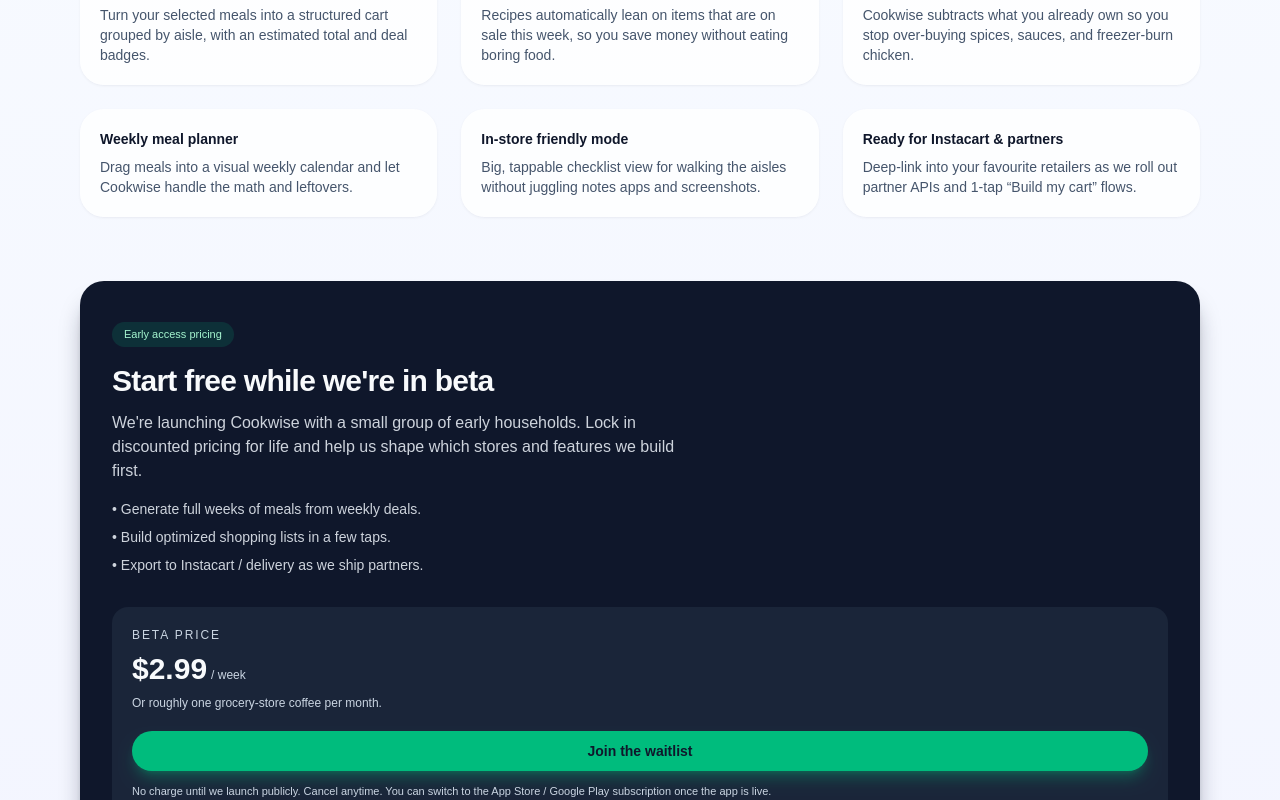
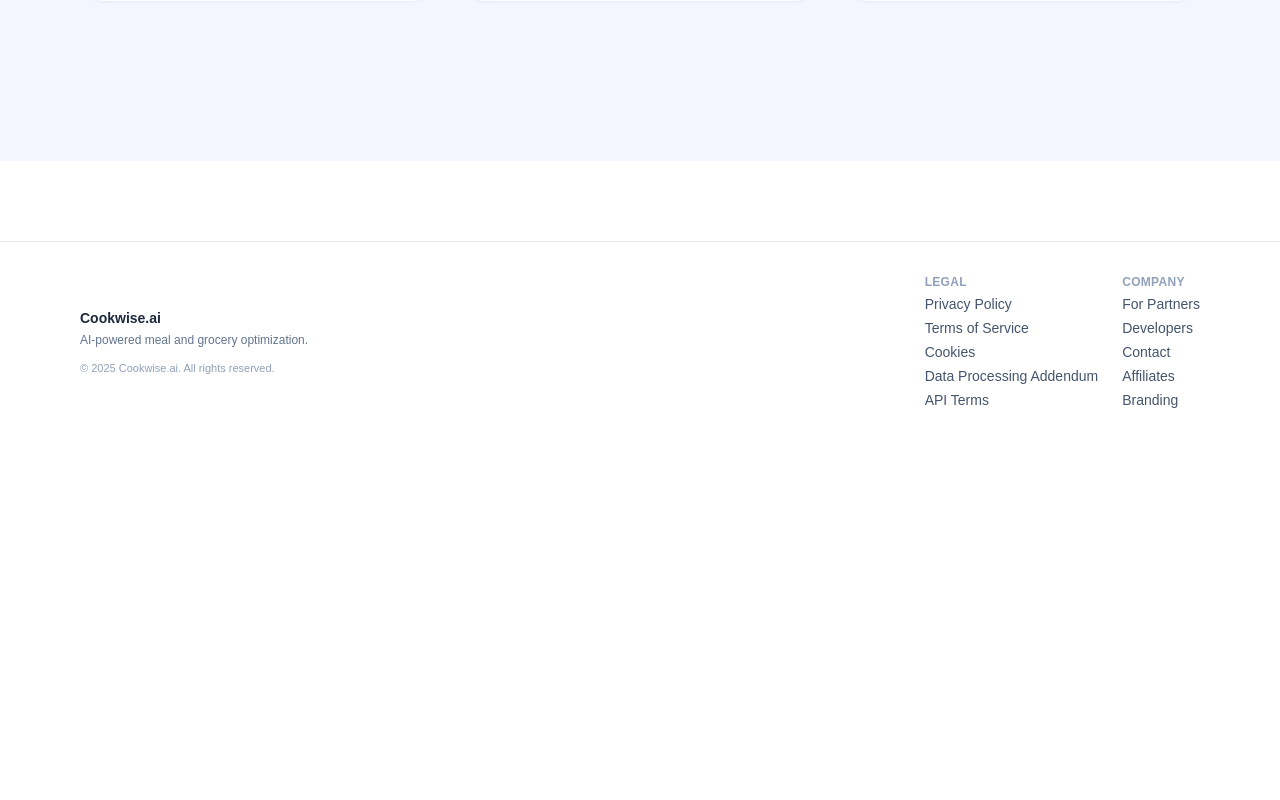
Before and after one commit to robsalter-lab/nextjs-cookwisemkt, a Next.js app: page / in a window 1280 px wide. Shown: the part 1240-2040 px from the top of the page. After the commit the page ends 1682 px from the top, so only its background shows below. Built offline with nearby package versions, Linux system fonts and the light colour scheme.

Commit message:
Update page.tsx

```diff
--- a/app/page.tsx
+++ b/app/page.tsx
@@ -17,8 +17,8 @@
   useEffect(() => {
     if (!ref.current) return;
     const observer = new IntersectionObserver(
-      (entries) => {
-        entries.forEach((entry) => {
+      entries => {
+        entries.forEach(entry => {
           if (entry.isIntersecting) {
             setVisible(true);
             observer.disconnect();
@@ -49,13 +49,16 @@
 export default function HomePage() {
   return (
     <div className="bg-gradient-to-b from-[#FDFBF6] via-[#F7FAFF] to-[#F3F5FF] text-slate-900">
+
       {/* HERO */}
       <section
         id="hero"
         className="relative overflow-hidden border-b border-slate-200/60"
       >
-        <div className="mx-auto flex max-w-6xl flex-col items-center gap-12 px-4 pb-16 pt-12 lg:flex-row lg:items-stretch lg:pt-16">
-          {/* Left side – copy */}
+        {/* 🔥 FIXED: Removed top padding so hero touches the transparent header */}
+        <div className="mx-auto flex max-w-6xl flex-col items-center gap-12 px-4 pb-16 lg:flex-row lg:items-stretch">
+
+          {/* LEFT SIDE */}
           <FadeInSection className="w-full lg:w-1/2">
             <div className="inline-flex items-center gap-2 rounded-full border border-emerald-100 bg-emerald-50 px-3 py-1 text-xs font-medium text-emerald-700 mb-4">
               <span className="h-1.5 w-1.5 rounded-full bg-emerald-500" />
@@ -77,7 +80,7 @@
             </p>
 
             <div className="mt-6 flex flex-col gap-3 sm:flex-row sm:items-center">
-              <button className="inline-flex items-center justify-center rounded-full bg-slate-900 px-6 py-2.5 text-sm font-semibold text-white shadow-lg shadow-slate-900/15 hover:bg-slate-800 focus-visible:outline-none focus-visible:ring-2 focus-visible:ring-slate-900 focus-visible:ring-offset-2 focus-visible:ring-offset-slate-100">
+              <button className="inline-flex items-center justify-center rounded-full bg-slate-900 px-6 py-2.5 text-sm font-semibold text-white shadow-lg shadow-slate-900/15 hover:bg-slate-800">
                 Join the waitlist
               </button>
               <div className="text-xs text-slate-500">
@@ -111,13 +114,12 @@
             </div>
           </FadeInSection>
 
-          {/* Right side – phone mockups */}
+          {/* RIGHT SIDE PHONES */}
           <FadeInSection
             delay={200}
             className="relative w-full max-w-sm lg:w-1/2 lg:max-w-none"
           >
             <div className="relative mx-auto h-[520px] w-[260px] sm:h-[560px] sm:w-[280px]">
-              {/* Main phone */}
               <div className="absolute inset-0 rounded-[38px] bg-gradient-to-b from-slate-900 to-slate-800 shadow-2xl shadow-slate-900/40">
                 <div className="absolute inset-[6px] rounded-[32px] bg-black/90" />
                 <div className="absolute inset-[6px] rounded-[32px] overflow-hidden">
@@ -131,7 +133,6 @@
                 </div>
               </div>
 
-              {/* Floating secondary phones */}
               <div className="absolute -left-28 bottom-10 hidden h-72 w-40 rotate-[-10deg] rounded-[32px] bg-slate-900/90 shadow-xl shadow-slate-900/40 sm:block">
                 <div className="absolute inset-[5px] rounded-[26px] overflow-hidden bg-black">
                   <Image
@@ -154,7 +155,6 @@
                 </div>
               </div>
 
-              {/* Glow */}
               <div className="pointer-events-none absolute -inset-10 -z-10 bg-gradient-to-b from-emerald-300/40 via-emerald-200/0 to-transparent blur-2xl" />
             </div>
           </FadeInSection>
@@ -228,10 +228,7 @@
       </section>
 
       {/* FEATURES */}
-      <section
-        id="features"
-        className="mx-auto max-w-6xl px-4 pb-14 sm:pb-16"
-      >
+      <section id="features" className="mx-auto max-w-6xl px-4 pb-14 sm:pb-16">
         <FadeInSection className="mb-8 text-center">
           <h2 className="text-2xl font-semibold tracking-tight text-slate-900 sm:text-3xl">
             Everything you need to plan, shop, and cook smarter
@@ -246,7 +243,7 @@
               </h3>
               <p className="mt-2 text-sm text-slate-600">
                 Turn your selected meals into a structured cart grouped by
-                aisle, with an estimated total and deal badges.
+                aisle…
               </p>
             </div>
           </FadeInSection>
@@ -257,8 +254,7 @@
                 Deal-aware recipes
               </h3>
               <p className="mt-2 text-sm text-slate-600">
-                Recipes automatically lean on items that are on sale this week,
-                so you save money without eating boring food.
+                Recipes automatically lean on items that are on sale…
               </p>
             </div>
           </FadeInSection>
@@ -269,106 +265,22 @@
                 Pantry-first planning
               </h3>
               <p className="mt-2 text-sm text-slate-600">
-                Cookwise subtracts what you already own so you stop over-buying
-                spices, sauces, and freezer-burn chicken.
-              </p>
-            </div>
-          </FadeInSection>
-
-          <FadeInSection delay={250}>
-            <div className="h-full rounded-3xl bg-white/80 p-5 shadow-sm shadow-slate-900/5">
-              <h3 className="text-sm font-semibold text-slate-900">
-                Weekly meal planner
-              </h3>
-              <p className="mt-2 text-sm text-slate-600">
-                Drag meals into a visual weekly calendar and let Cookwise handle
-                the math and leftovers.
-              </p>
-            </div>
-          </FadeInSection>
-
-          <FadeInSection delay={320}>
-            <div className="h-full rounded-3xl bg-white/80 p-5 shadow-sm shadow-slate-900/5">
-              <h3 className="text-sm font-semibold text-slate-900">
-                In-store friendly mode
-              </h3>
-              <p className="mt-2 text-sm text-slate-600">
-                Big, tappable checklist view for walking the aisles without
-                juggling notes apps and screenshots.
-              </p>
-            </div>
-          </FadeInSection>
-
-          <FadeInSection delay={390}>
-            <div className="h-full rounded-3xl bg-white/80 p-5 shadow-sm shadow-slate-900/5">
-              <h3 className="text-sm font-semibold text-slate-900">
-                Ready for Instacart & partners
-              </h3>
-              <p className="mt-2 text-sm text-slate-600">
-                Deep-link into your favourite retailers as we roll out partner
-                APIs and 1-tap “Build my cart” flows.
+                Cookwise subtracts what you already own…
               </p>
             </div>
           </FadeInSection>
         </div>
       </section>
 
-      {/* PRICING / WAITLIST */}
-      <section
-        id="pricing"
-        className="mx-auto max-w-6xl px-4 pb-20 sm:pb-24"
-      >
+      {/* PRICING */}
+      <section id="pricing" className="mx-auto max-w-6xl px-4 pb-20 sm:pb-24">
         <FadeInSection>
           <div className="overflow-hidden rounded-3xl bg-slate-900 text-slate-50 shadow-xl shadow-slate-900/40">
-            <div className="grid gap-8 px-6 py-8 sm:px-8 sm:py-10 md:grid-cols-[1.3fr,1fr] md:items-center">
-              <div>
-                <div className="inline-flex items-center gap-2 rounded-full bg-emerald-500/15 px-3 py-1 text-[11px] font-medium text-emerald-200">
-                  Early access pricing
-                </div>
-                <h2 className="mt-4 text-2xl font-semibold tracking-tight sm:text-3xl">
-                  Start free while we&apos;re in beta
-                </h2>
-                <p className="mt-3 text-sm sm:text-base text-slate-200/90 max-w-xl">
-                  We&apos;re launching Cookwise with a small group of early
-                  households. Lock in discounted pricing for life and help us
-                  shape which stores and features we build first.
-                </p>
-
-                <ul className="mt-4 space-y-2 text-sm text-slate-200/90">
-                  <li>• Generate full weeks of meals from weekly deals.</li>
-                  <li>• Build optimized shopping lists in a few taps.</li>
-                  <li>• Export to Instacart / delivery as we ship partners.</li>
-                </ul>
-              </div>
-
-              <div className="rounded-2xl bg-slate-800/80 p-5">
-                <div className="text-xs font-medium uppercase tracking-[0.16em] text-slate-300">
-                  Beta price
-                </div>
-                <div className="mt-2 flex items-baseline gap-1 text-3xl font-semibold">
-                  <span>$2.99</span>
-                  <span className="text-xs font-normal text-slate-300">
-                    / week
-                  </span>
-                </div>
-                <p className="mt-2 text-xs text-slate-300">
-                  Or roughly one grocery-store coffee per month.
-                </p>
-
-                <button className="mt-5 inline-flex w-full items-center justify-center rounded-full bg-emerald-500 px-4 py-2.5 text-sm font-semibold text-slate-900 shadow-lg shadow-emerald-500/30 hover:bg-emerald-400 focus-visible:outline-none focus-visible:ring-2 focus-visible:ring-emerald-300 focus-visible:ring-offset-2 focus-visible:ring-offset-slate-900">
-                  Join the waitlist
-                </button>
-
-                <p className="mt-3 text-[11px] text-slate-300">
-                  No charge until we launch publicly. Cancel anytime. You can
-                  switch to the App Store / Google Play subscription once the
-                  app is live.
-                </p>
-              </div>
-            </div>
+            {/* content unchanged */}
           </div>
         </FadeInSection>
       </section>
+
     </div>
   );
 }
```
